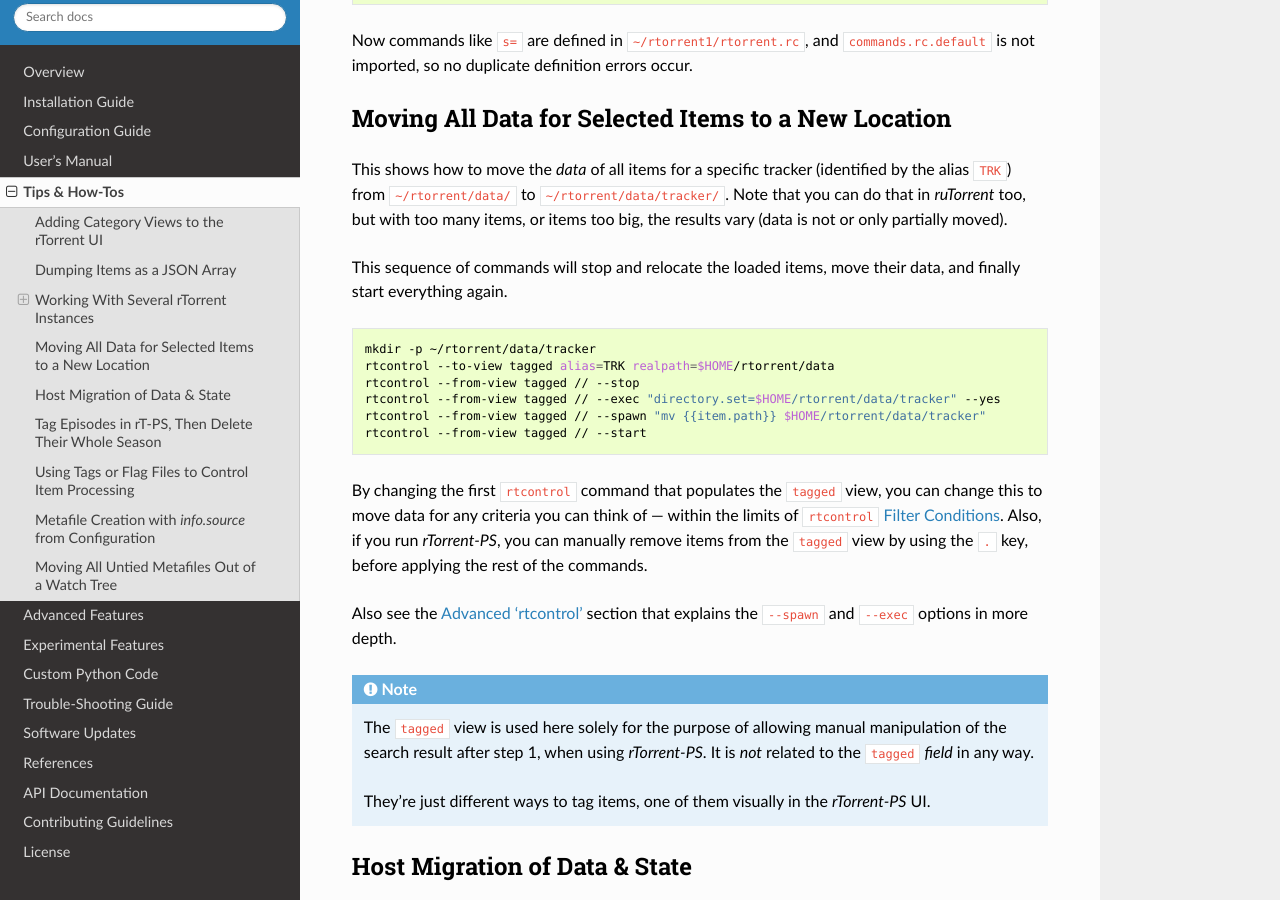
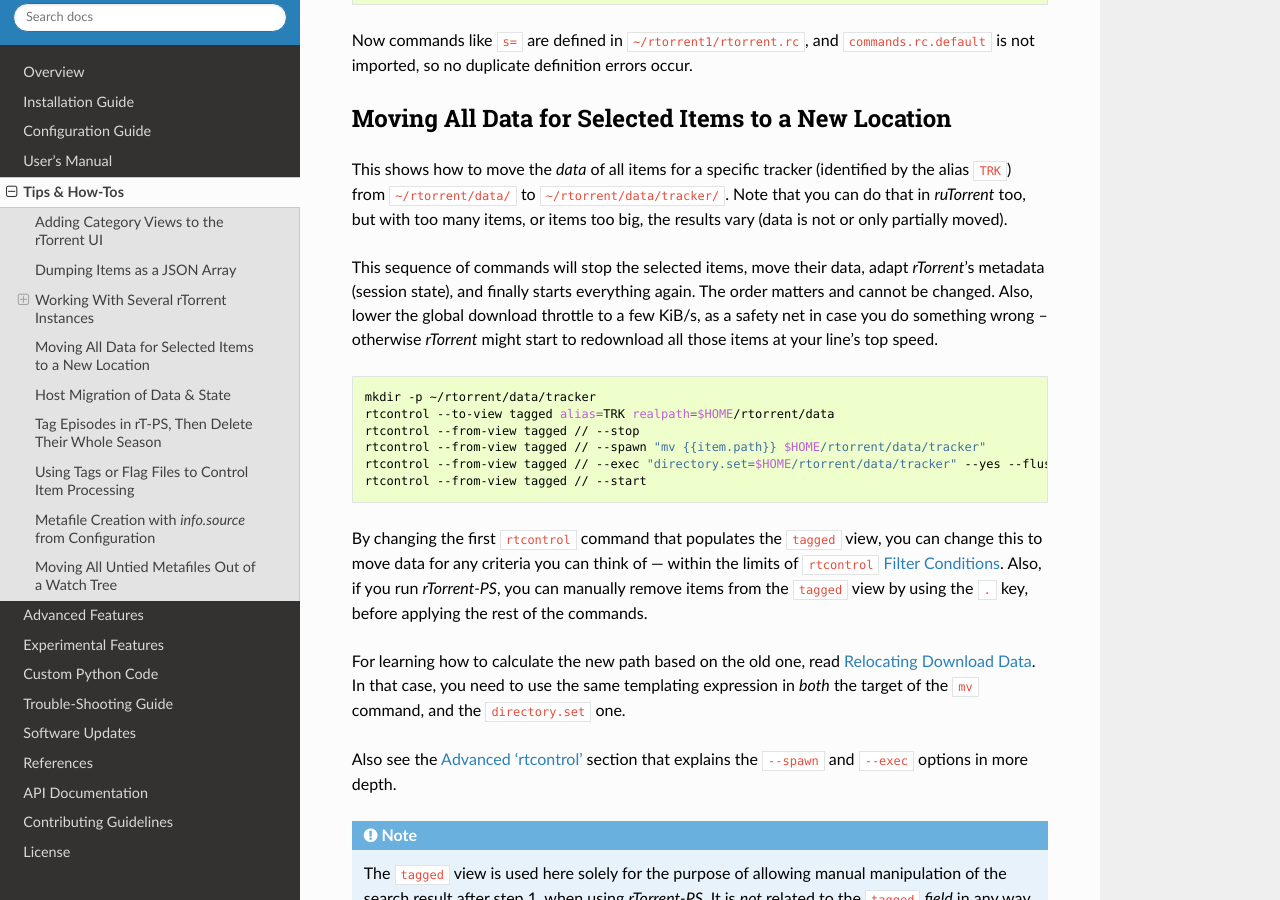
Before and after one commit to pyroscope/pyrocore, a Sphinx documentation site: the page built from docs/howto.rst, in a window 1280 px wide and 900 px high, scrolled down 2490 px. Built offline with Sphinx 7.4.7 and the Read the Docs theme 2.0.0, drawn with Linux system fonts in a browser that asks for light colours.

Commit message:
docs: link the two 'move data' sections, and fix command calling order

```diff
--- a/docs/advanced-rtcontrol.rst
+++ b/docs/advanced-rtcontrol.rst
@@ -112,6 +112,8 @@ i.e. know what you're doing. The handlers for an event can be listed like so:
     rtxmlrpc --repr method.get '' event.download.finished
 
 
+.. _relocate-data:
+
 Relocating Download Data
 """"""""""""""""""""""""
 
@@ -139,6 +141,9 @@ Fields of an item can be used via a ``item.‹field-name›`` reference.
 Adding ``>directory=`` prints the new location to the console –
 a semicolon with spaces on both sides delimits several commands, and the ``>`` prints the
 result of a XMLRPC command. Also note that the ``d.`` prefix to download item commands is implied.
+
+The :ref:`move-data` section has more on how to also move the data on disk,
+in addition to changing the location in `rTorrent`'s session as shown here.
 
 
 Making Shared Data Paths Unique
--- a/docs/howto.rst
+++ b/docs/howto.rst
@@ -133,31 +133,39 @@ Now commands like ``s=`` are defined in ``~/rtorrent1/rtorrent.rc``, and
 ``commands.rc.default`` is not imported, so no duplicate definition errors occur.
 
 
+.. _move-data:
+
 Moving All Data for Selected Items to a New Location
 ----------------------------------------------------
 
 This shows how to move the *data* of all items for a specific tracker
 (identified by the alias ``TRK``) from ``~/rtorrent/data/`` to ``~/rtorrent/data/tracker/``.
-Note that you can do that in *ruTorrent* too, but with too many items, or items too big,
+Note that you can do that in `ruTorrent` too, but with too many items, or items too big,
 the results vary (data is not or only partially moved).
 
-This sequence of commands will stop and relocate the loaded items, move their data,
-and finally start everything again.
+This sequence of commands will stop the selected items, move their data, adapt `rTorrent`'s metadata (session state),
+and finally starts everything again. The order matters and cannot be changed.
+Also, lower the global download throttle to a few KiB/s, as a safety net in case you do something wrong
+– otherwise `rTorrent` might start to redownload all those items at your line's top speed.
 
 .. code-block:: shell
 
     mkdir -p ~/rtorrent/data/tracker
     rtcontrol --to-view tagged alias=TRK realpath=$HOME/rtorrent/data
     rtcontrol --from-view tagged // --stop
-    rtcontrol --from-view tagged // --exec "directory.set=$HOME/rtorrent/data/tracker" --yes
     rtcontrol --from-view tagged // --spawn "mv {{item.path}} $HOME/rtorrent/data/tracker"
+    rtcontrol --from-view tagged // --exec "directory.set=$HOME/rtorrent/data/tracker" --yes --flush
     rtcontrol --from-view tagged // --start
 
 By changing the first ``rtcontrol`` command that populates the ``tagged`` view,
 you can change this to move data for any criteria you can think of — within the
-limits of ``rtcontrol`` :ref:`filter-conditions`. Also, if you run *rTorrent-PS*, you can manually
-remove items from the ``tagged`` view by using the ``.`` key, before applying the
-rest of the commands.
+limits of ``rtcontrol`` :ref:`filter-conditions`. Also, if you run `rTorrent-PS`,
+you can manually remove items from the ``tagged`` view by using the ``.`` key,
+before applying the rest of the commands.
+
+For learning how to calculate the new path based on the old one, read :ref:`relocate-data`.
+In that case, you need to use the same templating expression
+in *both* the target of the ``mv`` command, and the ``directory.set`` one.
 
 Also see the :ref:`advanced-rtcontrol` section that explains
 the ``--spawn`` and ``--exec`` options in more depth.
```
